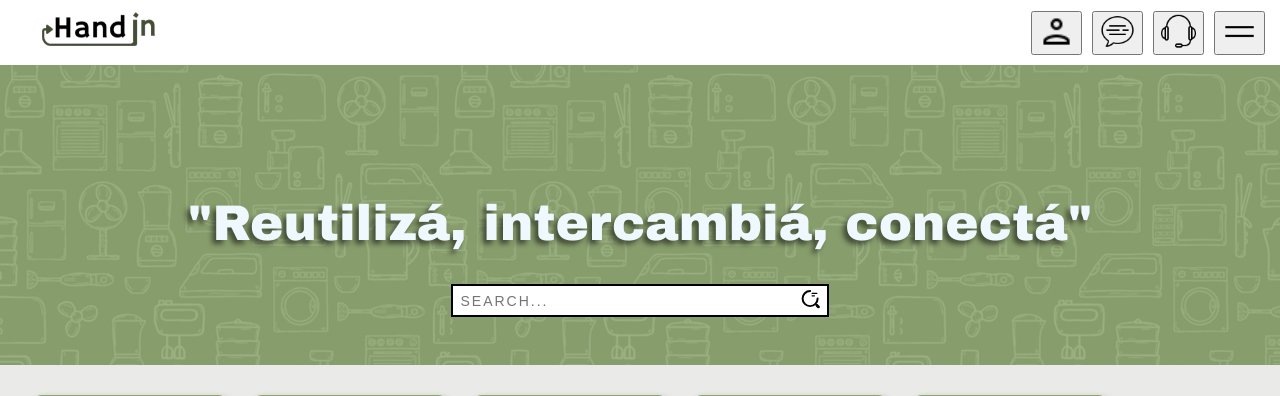
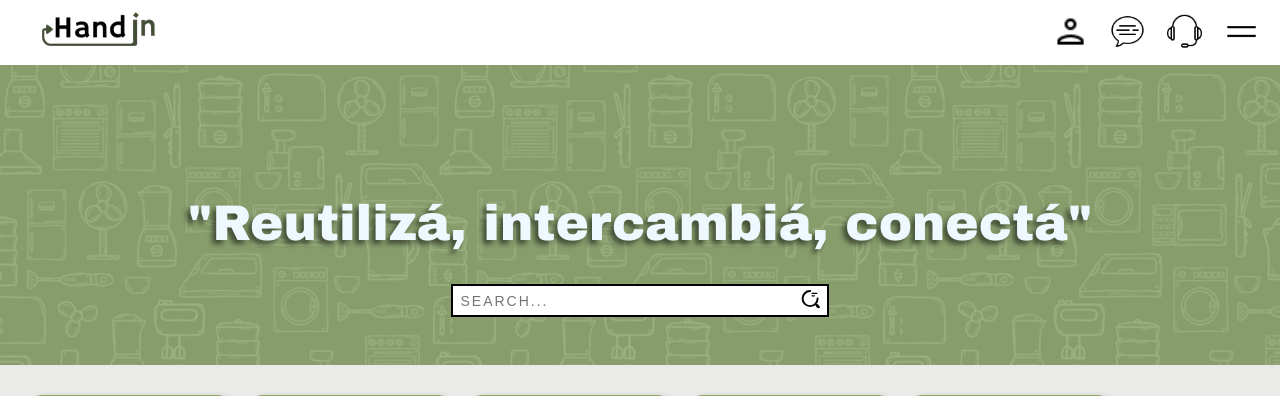
Before and after one commit to AngelAleman15/HandinHand, a PHP site: page / in a window 1280 px wide. Shown: the top 396 px of the page. Run offline with PHP 8.4, Linux system fonts and the light colour scheme.

Commit message:
login y register creados y le saque los los bordes y el fondo a los botones

```diff
--- a/css/style.css
+++ b/css/style.css
@@ -158,3 +158,8 @@ body {
   font-family: 'Segoe UI', Tahoma, Geneva, Verdana, sans-serif;
   padding: 10px;
 }
+
+button {
+  background: none;
+  border: none;
+}
```
Also changed, not shown: login.html (added), register.html (added).
